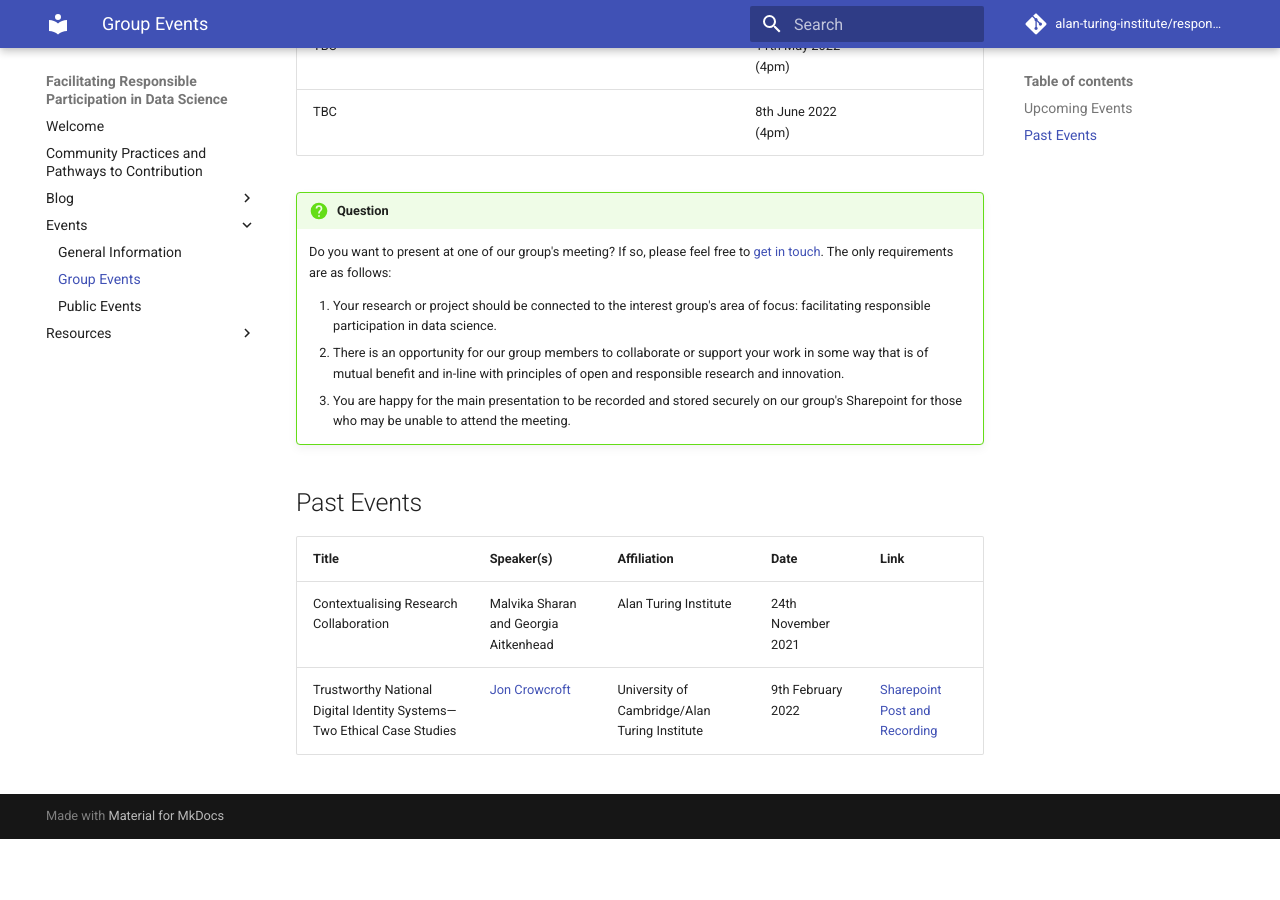
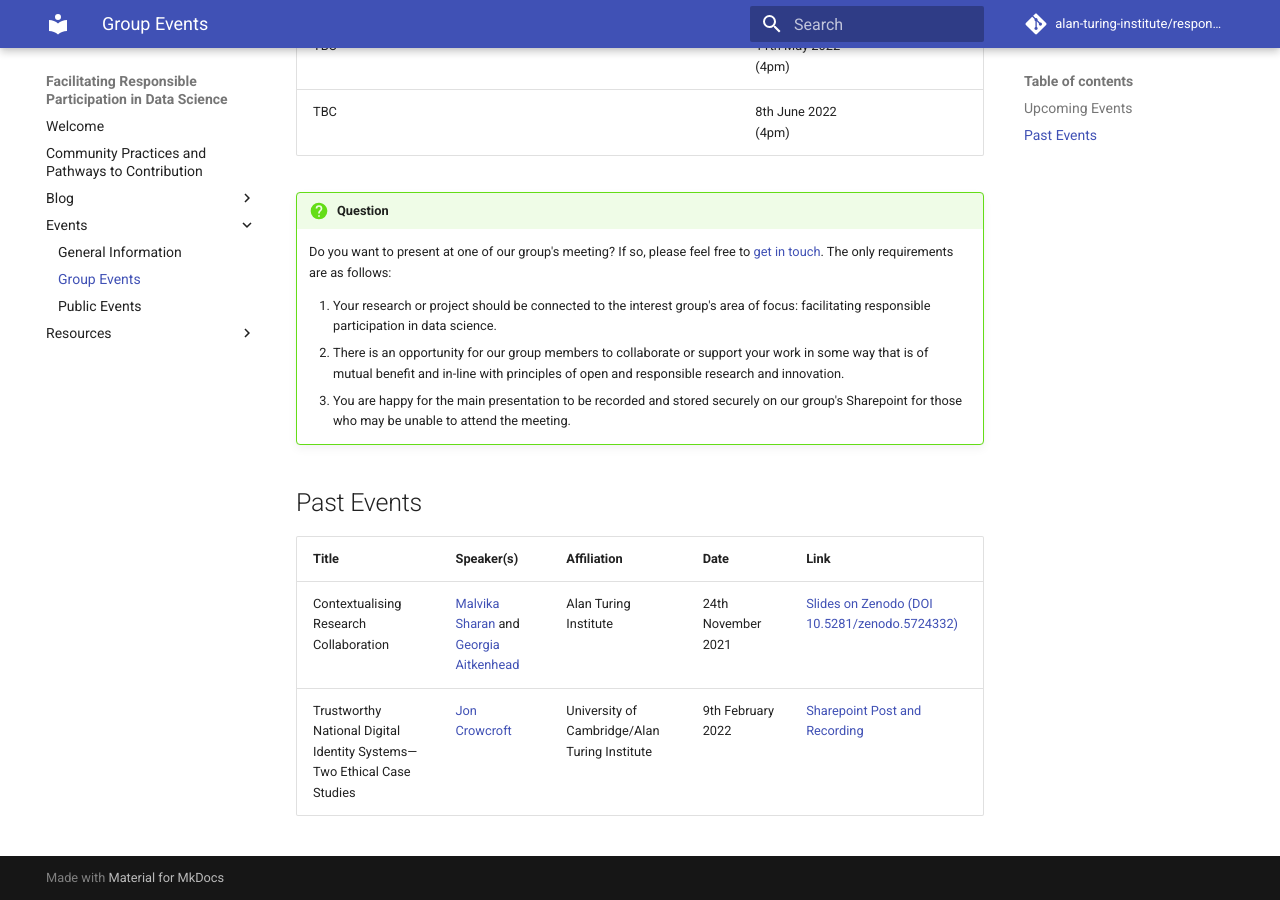
Before and after one commit to alan-turing-institute/responsible-participation, an MkDocs documentation site: the page built from docs/events/group.md, in a window 1280 px wide and 900 px high, scrolled down 605 px. Built offline with MkDocs 1.6.1 and Material for MkDocs 9.7.7, drawn with Linux system fonts in a browser that asks for light colours; comment, search, counter and statistics services are not loaded; before the commit the page ends 1444 px from its top, so only the background shows below that.

Commit message:
Adding details to our past talks

```diff
--- a/docs/events/group.md
+++ b/docs/events/group.md
@@ -27,5 +27,5 @@ Recordings of the events are made available through Sharepoint after the meeting
 
 | Title | Speaker(s) | Affiliation | Date | Link |
 | --- | --- | --- | --- | --- |
-| Contextualising Research Collaboration  | Malvika Sharan and Georgia Aitkenhead | Alan Turing Institute | 24th November 2021  |  |
+| Contextualising Research Collaboration  | [Malvika Sharan](https://www.turing.ac.uk/people/researchers/malvika-sharan) and [Georgia Aitkenhead](https://www.turing.ac.uk/people/researchers/georgia-aitkenhead) | Alan Turing Institute | 24th November 2021  | [Slides on Zenodo (DOI 10.5281/zenodo.5724332)](https://zenodo.org/record/5724333) |
 | Trustworthy National Digital Identity Systems—Two Ethical Case Studies | [Jon Crowcroft](https://www.turing.ac.uk/people/researchers/jon-crowcroft) | University of Cambridge/Alan Turing Institute | 9th February 2022 | [Sharepoint Post and Recording](https://thealanturininstitute.sharepoint.com/sites/facilitatingresponsibleparticipationIG/SitePages/Trustworthy-Digital-Identity.aspx) |
```
